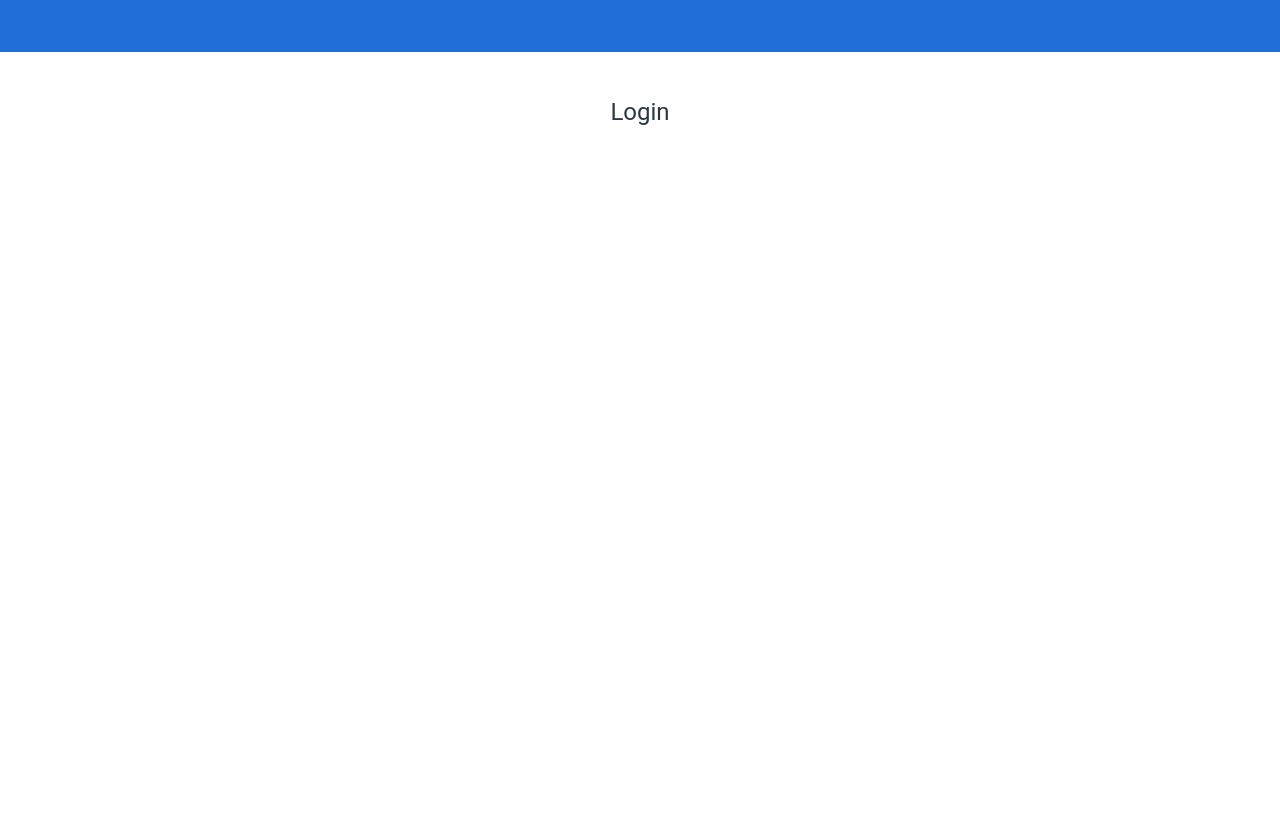
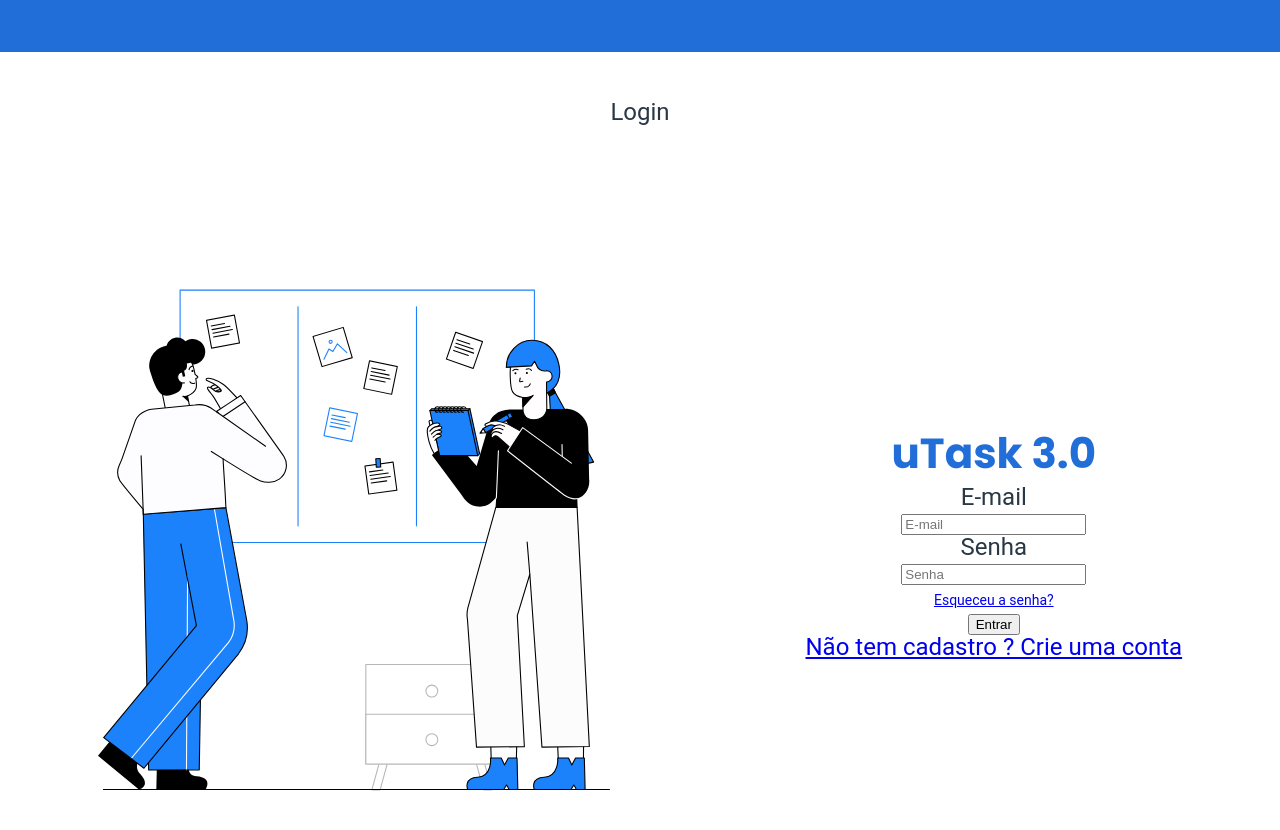
Before and after one commit to Gabriel-16n5/uTask-Trainee, a React (Vite) app: page / in a window 1280 px wide. Shown: the top 830 px of the page. Before the commit the page ends 800 px from the top, so only its background shows below. Built offline with nearby package versions, Linux system fonts and the light colour scheme.

Commit message:
stash login page

```diff
--- /dev/null
+++ b/src/components/SignInContainer.jsx
@@ -0,0 +1,109 @@
+import styled from "styled-components"
+import React from "react"
+import ImagemLogin from "../assets/Task management.svg"
+import { Link } from "react-router-dom"
+import { useNavigate } from 'react-router-dom'
+import { useState, useEffect } from "react";
+
+export default function SignInContainer() {
+    const [formData, setFormData] = useState({ email: '', password: '' });
+    const navigate = useNavigate();
+
+    function loginValidation(e) {
+        setFormData({ ...formData, [e.target.name]: e.target.value });
+      }
+
+      function submitLogin(e) {
+        e.preventDefault();
+        navigate("/home");
+      }
+
+    return (
+      <PageContainer>
+        <ImgLogin src={ImagemLogin} alt="imagem de login" />
+        <LoginContainer>
+            <Title>uTask 3.0</Title>
+            <SingInContainer>
+                <form onSubmit={submitLogin}>
+                    <div>
+                        <p>E-mail</p>
+                        <input
+                        placeholder="E-mail"
+                        type="email"
+                        name="email"
+                        onChange={loginValidation}
+                        value={formData.email}
+                        required
+                        />
+                    </div>
+                    <div>
+                        <p>Senha</p>
+                        <input
+                        placeholder="Senha"
+                        type="password"
+                        name="password"
+                        onChange={loginValidation}
+                        value={formData.password}
+                        required
+                        />
+                         <div><Link to="/cadastro" style={{ fontSize: '14px' }}>Esqueceu a senha?</Link></div>
+                    </div>
+
+                <button type="submit">Entrar</button>
+                </form>
+            </SingInContainer>
+        <Link to="/cadastro">
+            Não tem cadastro ? Crie uma conta
+        </Link>
+        </LoginContainer>
+      </PageContainer>
+    )
+  }
+
+  const CustomLink = styled(Link)`
+  font-size: 6px;
+`;
+
+  const SingInContainer = styled.section`
+  /* height: 100vh; */
+  display: flex;
+  flex-direction: column;
+  justify-content: center;
+  align-items: center;
+`
+
+  const LoginContainer = styled.div`
+    height: 100vh;
+    display: flex;
+    flex-direction: column;
+    justify-content: center;
+    align-items: center;
+  `
+
+  const ImgLogin = styled.img`
+    width: 40vw;
+    height: auto;
+  `
+
+  const PageContainer = styled.div`
+      display: flex;
+      justify-content:space-around;
+      width: 100vw;
+      /* flex-direction: column;
+      align-items: center;
+      font-family: 'Roboto';
+      font-size: 24px;
+      text-align: center;
+      color: #293845;
+      margin-top: 30px;
+      padding-top: 70px; */
+  `
+
+  const Title = styled.h1`
+    color: #226ED8;
+    font-family: Poppins, sans-serif;
+    font-size: 42px;
+    font-weight: 700;
+    line-height: 63px;
+    text-align: center;
+  `;
--- a/src/pages/SignInPage.jsx
+++ b/src/pages/SignInPage.jsx
@@ -1,12 +1,14 @@
 import styled from "styled-components"
 import React from "react"
 import SimpleNavBar from "../components/SimpleNavBar";
+import SignInContainer from "../components/SignInContainer";
 
 export default function SignInPage() {
   return (
     <PageContainer>
       <SimpleNavBar/>
       <Title>Login</Title>
+      <SignInContainer/>
     </PageContainer>
   )
 }
```
